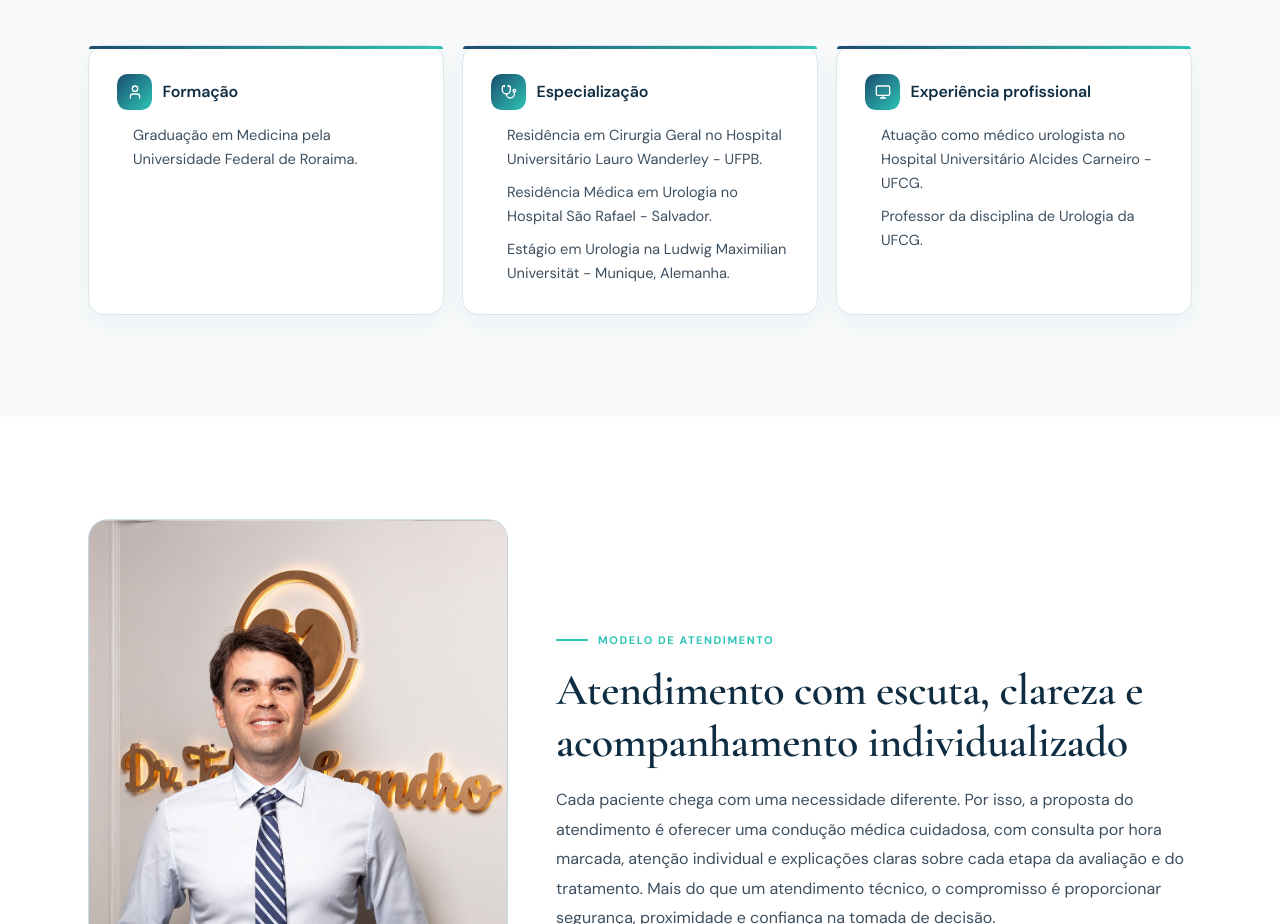
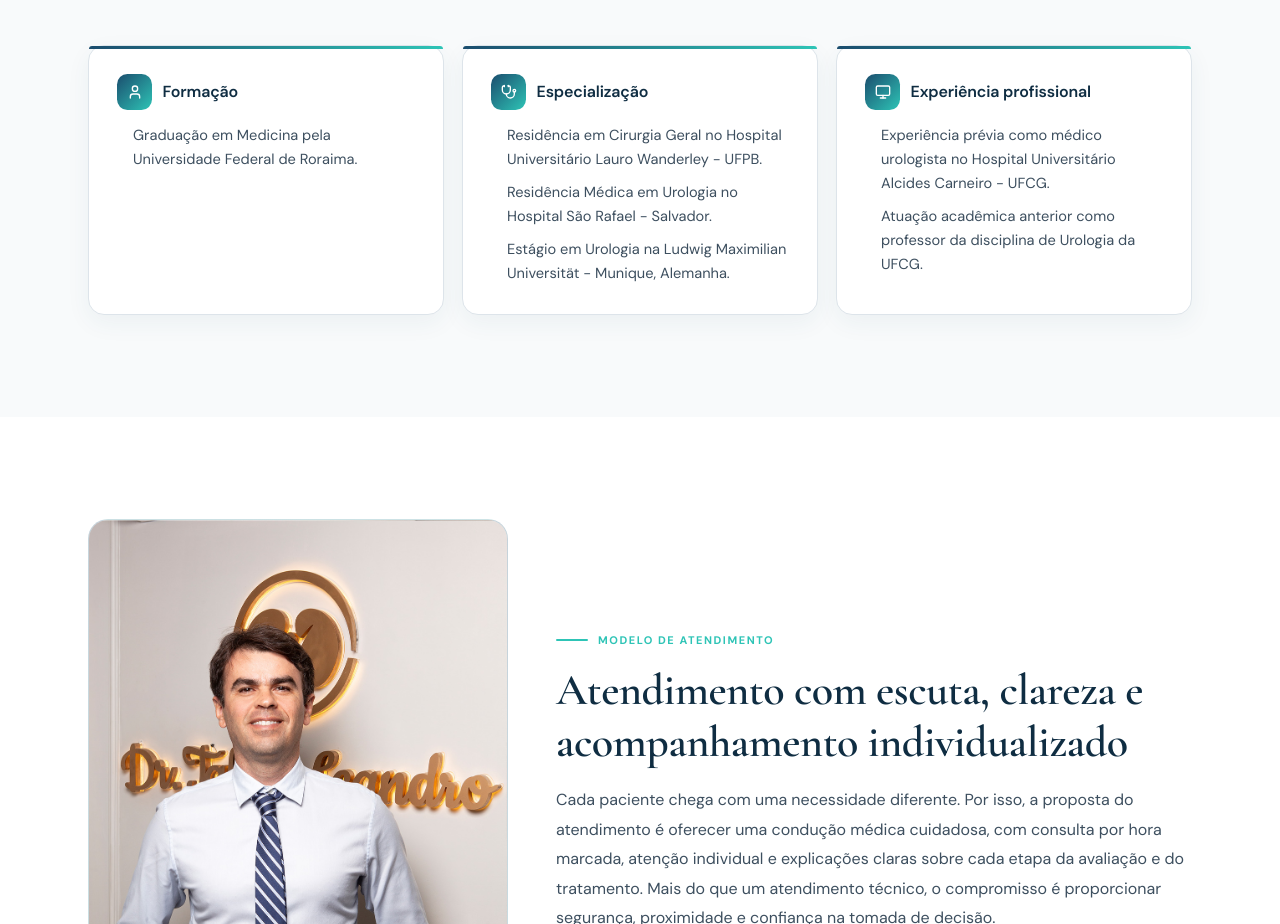
Before and after one commit to drtalles/drtalles, a Next.js app: page /dr-talles in a window 1280 px wide. Shown: the part 841-1765 px from the top of the page. Built offline with nearby package versions, Linux system fonts and the light colour scheme.

Commit message:
Deploy 2804 -1

```diff
--- a/src/app/dr-talles/page.tsx
+++ b/src/app/dr-talles/page.tsx
@@ -25,7 +25,7 @@ export const metadata: Metadata = {
     "urologista Campina Grande PB",
     "formação urologia",
     "CRM-PB 5970",
-    "professor urologia UFCG",
+    "trajetória urologia UFCG",
     "cirurgia robótica urologista",
     "saúde do homem Campina Grande",
   ],
@@ -72,8 +72,8 @@ const TRAJETORIA = [
     title: "Experiência profissional",
     icon: Monitor,
     items: [
-      "Atuação como médico urologista no Hospital Universitário Alcides Carneiro - UFCG.",
-      "Professor da disciplina de Urologia da UFCG.",
+      "Experiência prévia como médico urologista no Hospital Universitário Alcides Carneiro - UFCG.",
+      "Atuação acadêmica anterior como professor da disciplina de Urologia da UFCG.",
     ],
   },
 ];
```
